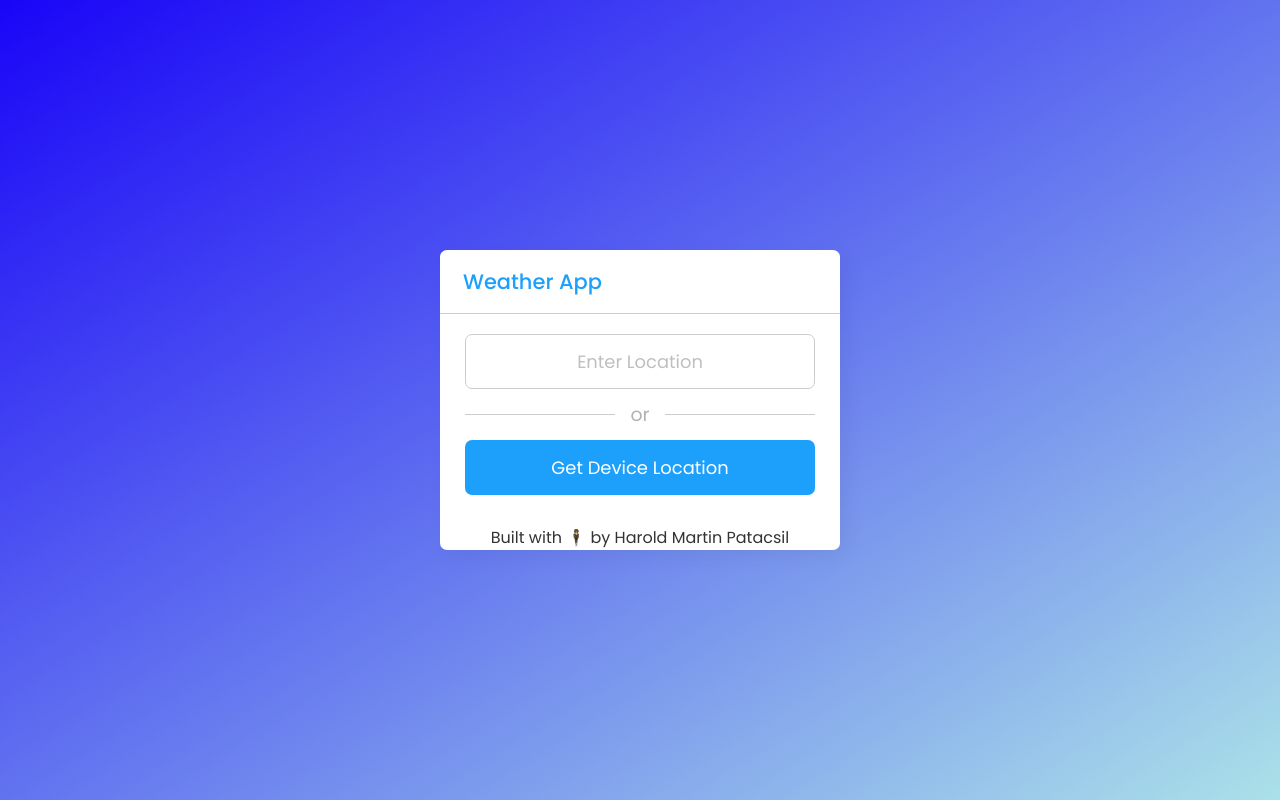
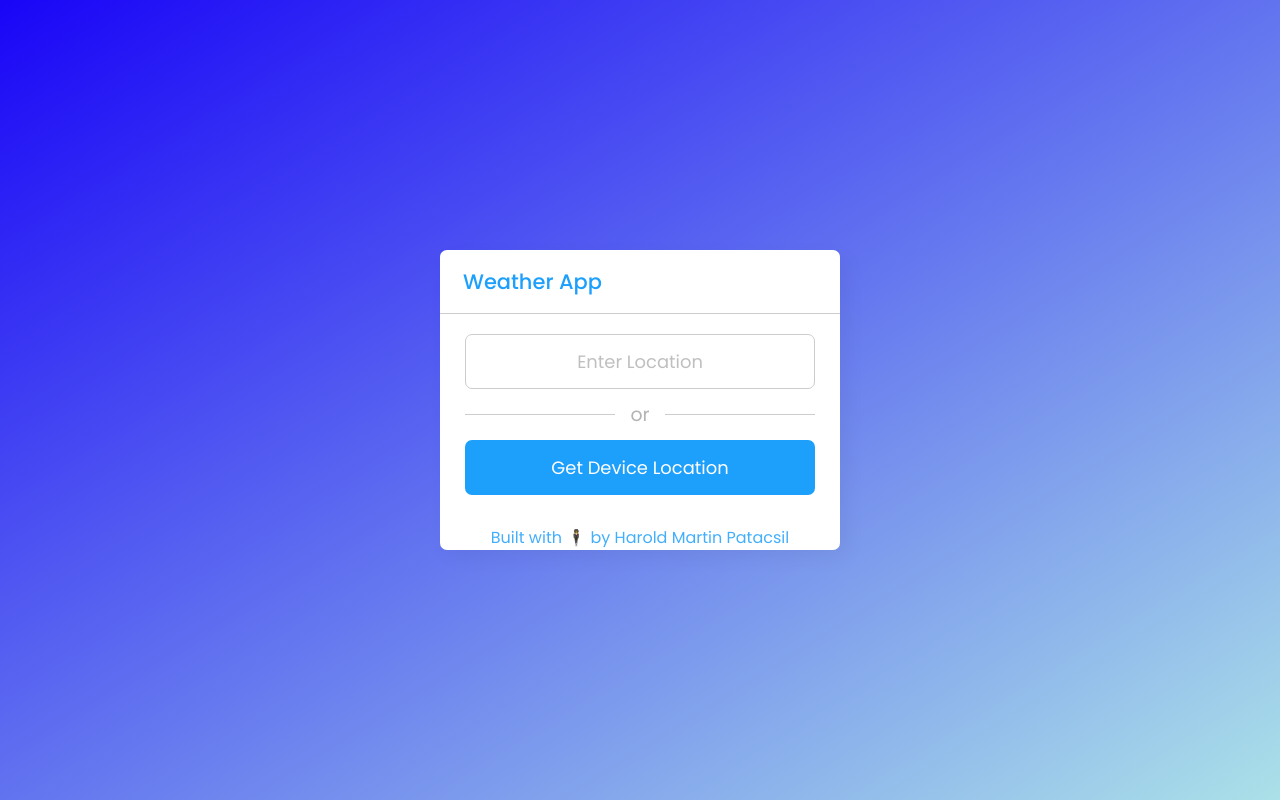
Before and after one commit to yskooo/weather-app, a plain HTML site: page index.html in a window 1280 px wide. Drawn offline with nearby package versions, Linux system fonts and the light colour scheme.

Commit message:
Update style.css

```diff
--- a/res/stylesheet/style.css
+++ b/res/stylesheet/style.css
@@ -239,7 +239,7 @@ footer a {
     display: flex;
     place-content: center;
     text-decoration: none;
-    color: #333;
+    color: #43affc;
 }
 @media(max-width:500px) {
     body {
```
